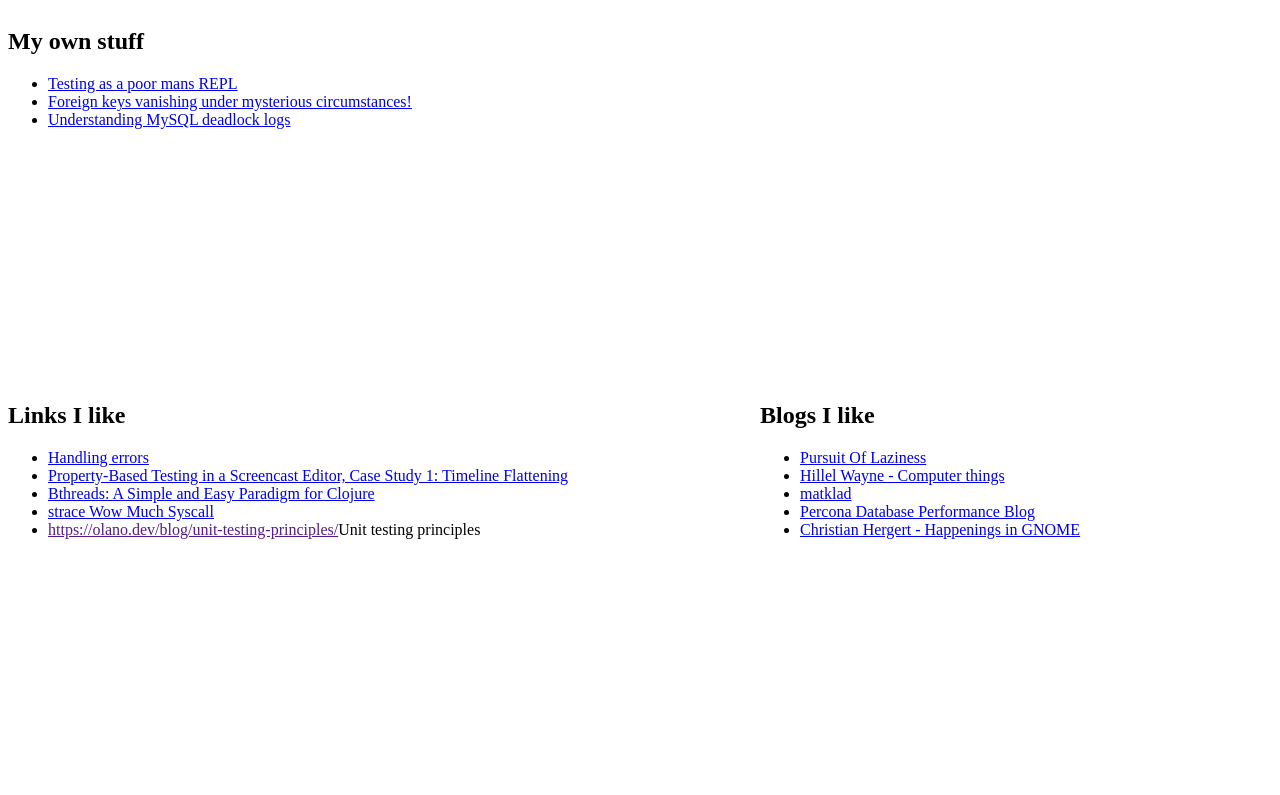
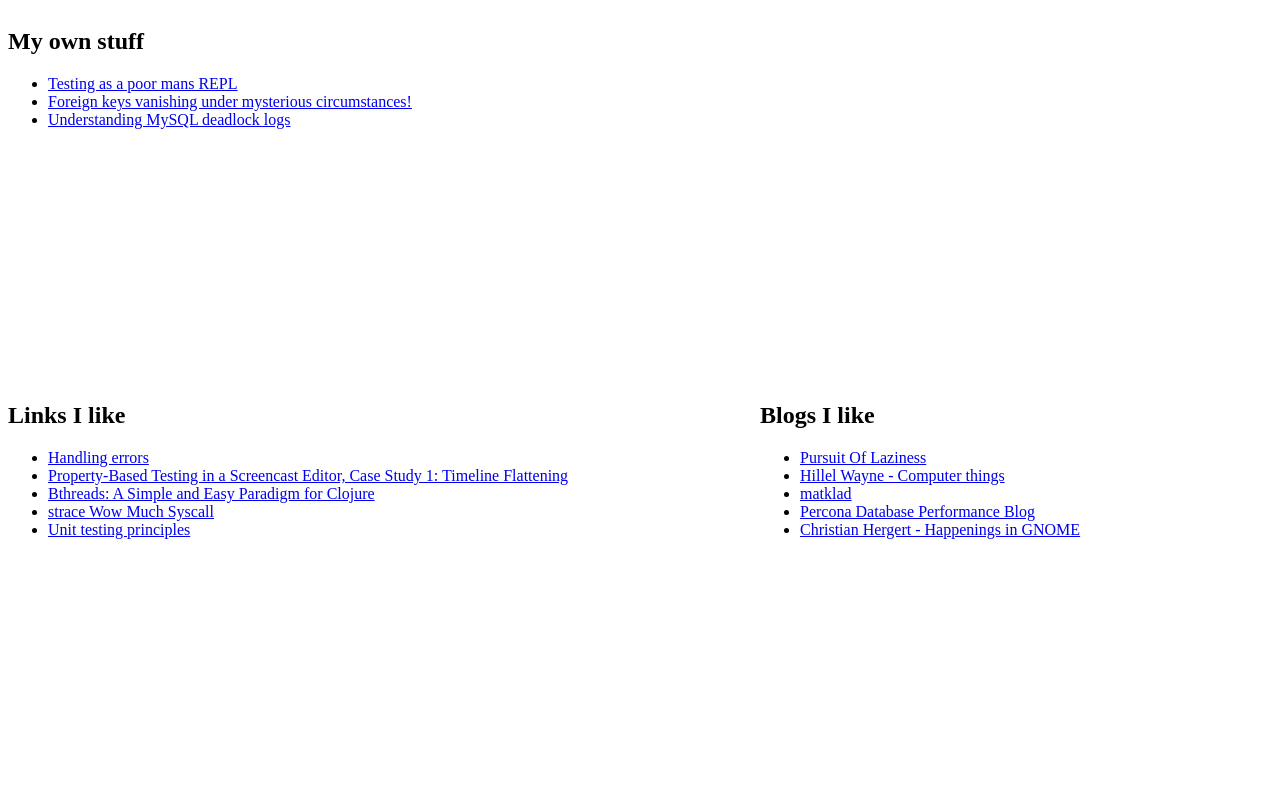
Before and after one commit to blackwolf12333/blackwolf12333.github.io, a plain HTML site: page index.html in a window 1280 px wide. Drawn offline with Linux system fonts and the light colour scheme.

Commit message:
Fix link

```diff
--- a/index.html
+++ b/index.html
@@ -31,7 +31,7 @@
 			<li><a href="https://wickstrom.tech/2019-03-24-property-based-testing-in-a-screencast-editor-case-study-1.html">Property-Based Testing in a Screencast Editor, Case Study 1: Timeline Flattening</a></li>
 			<li><a href="https://thomascothran.tech/2024/10/a-new-paradigm/">Bthreads: A Simple and Easy Paradigm for Clojure</a></li>
 			<li><a href="https://brendangregg.com/blog/2014-05-11/strace-wow-much-syscall.html">strace Wow Much Syscall</a></li>
-			<li><a href="">https://olano.dev/blog/unit-testing-principles/</a>Unit testing principles</li>
+			<li><a href="https://olano.dev/blog/unit-testing-principles/">Unit testing principles</a></li>
 		</ul>
 		</section>
 
```
